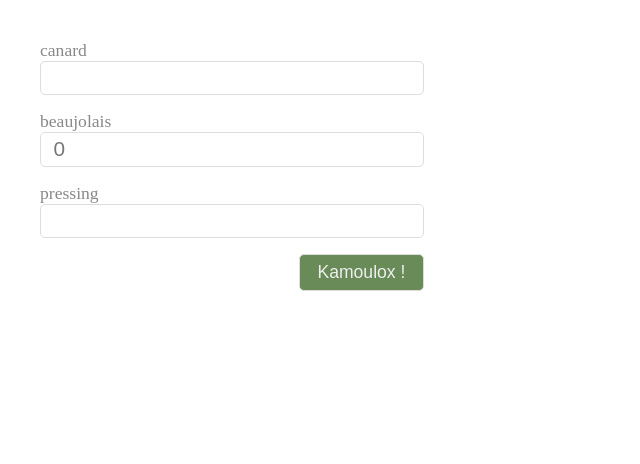
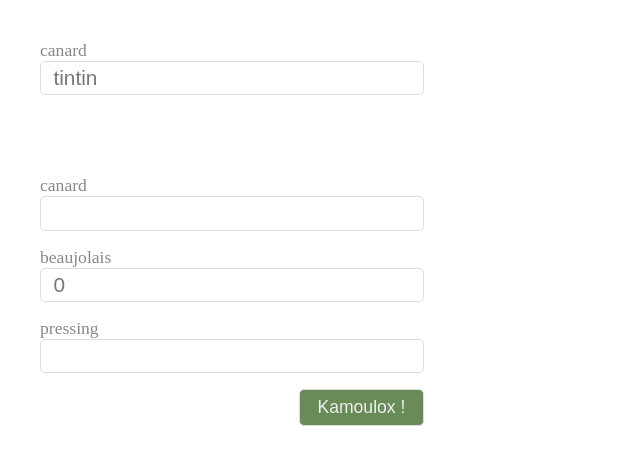
Before and after one commit to t8g/kamoulox, an Angular app: page / in a window 1280 px wide. Shown: the top 464 px of the page, without its empty margins (0-640 px from the left). Built offline with nearby package versions, Linux system fonts and the light colour scheme; a web font is replaced by a local one.

Commit message:
build first canard component

```diff
--- /dev/null
+++ b/src/app/form-component/coin-coin.component.ts
@@ -0,0 +1,33 @@
+import { Component, Input, OnInit, SkipSelf } from "@angular/core";
+import { ControlContainer } from '@angular/forms';
+import { ICanard } from '../models/canard';
+
+export const controlContainerFactory = (container: ControlContainer) => container;
+
+@Component({
+  selector: "kmx-canard",
+  viewProviders: [
+    // https://stackoverflow.com/questions/39242219/angular2-nested-template-driven-form#answer-46748943
+    {
+      provide: ControlContainer,
+      useFactory: controlContainerFactory,
+      deps: [[new SkipSelf(), ControlContainer]],
+    }
+  ],
+  template: `
+      <div class="form-group" [ngModelGroup]="componentId" #modelGroup="ngModelGroup">
+        <label>canard</label>
+        <input type="text" name="name" [(ngModel)]="canard.name"/>
+      </div>
+  `
+})
+export class CanardComponent {
+  public componentId: string = 'canardComponent';
+
+  @Input()
+  public canard: ICanard;
+
+
+  constructor() {
+  }
+}
--- a/src/app/form.component.ts
+++ b/src/app/form.component.ts
@@ -3,10 +3,14 @@ import { FormGroup, FormControl } from "@angular/forms";
 import { KamouloxService } from "./services/kamoulox.service";
 import { KamouloxConfigSubject } from "./services/config.subject";
 import { KamouloxSubject } from "./services/data.subject";
+import { IKamoulox } from './models/kamoulox';
 
 @Component({
   selector: "kmx-form",
   template: `
+  <form name="kamouloxForm" #kamouloxForm="ngForm" novalidate>
+    <kmx-canard [canard]="kamoulox.canard"></kmx-canard>
+    </form>
     <form [formGroup]="form">
       <div class="form-group">
         <label>canard</label>
@@ -32,6 +36,13 @@ import { KamouloxSubject } from "./services/data.subject";
   `
 })
 export class FormComponent implements OnInit {
+
+  kamoulox: IKamoulox = {
+    canard: {
+      name: 'tintin'
+    }
+  };
+
   form = new FormGroup({
     canard: new FormControl(),
     beaujolais: new FormControl(),
--- /dev/null
+++ b/src/app/models/canard.ts
@@ -0,0 +1,3 @@
+export interface ICanard {
+	name: string;
+}
--- /dev/null
+++ b/src/app/models/kamoulox.ts
@@ -0,0 +1,5 @@
+import { ICanard } from './canard';
+
+export interface IKamoulox {
+	canard: ICanard;
+}
```
Also changed, not shown: src/app/app.module.ts (+12 -3 lines).
